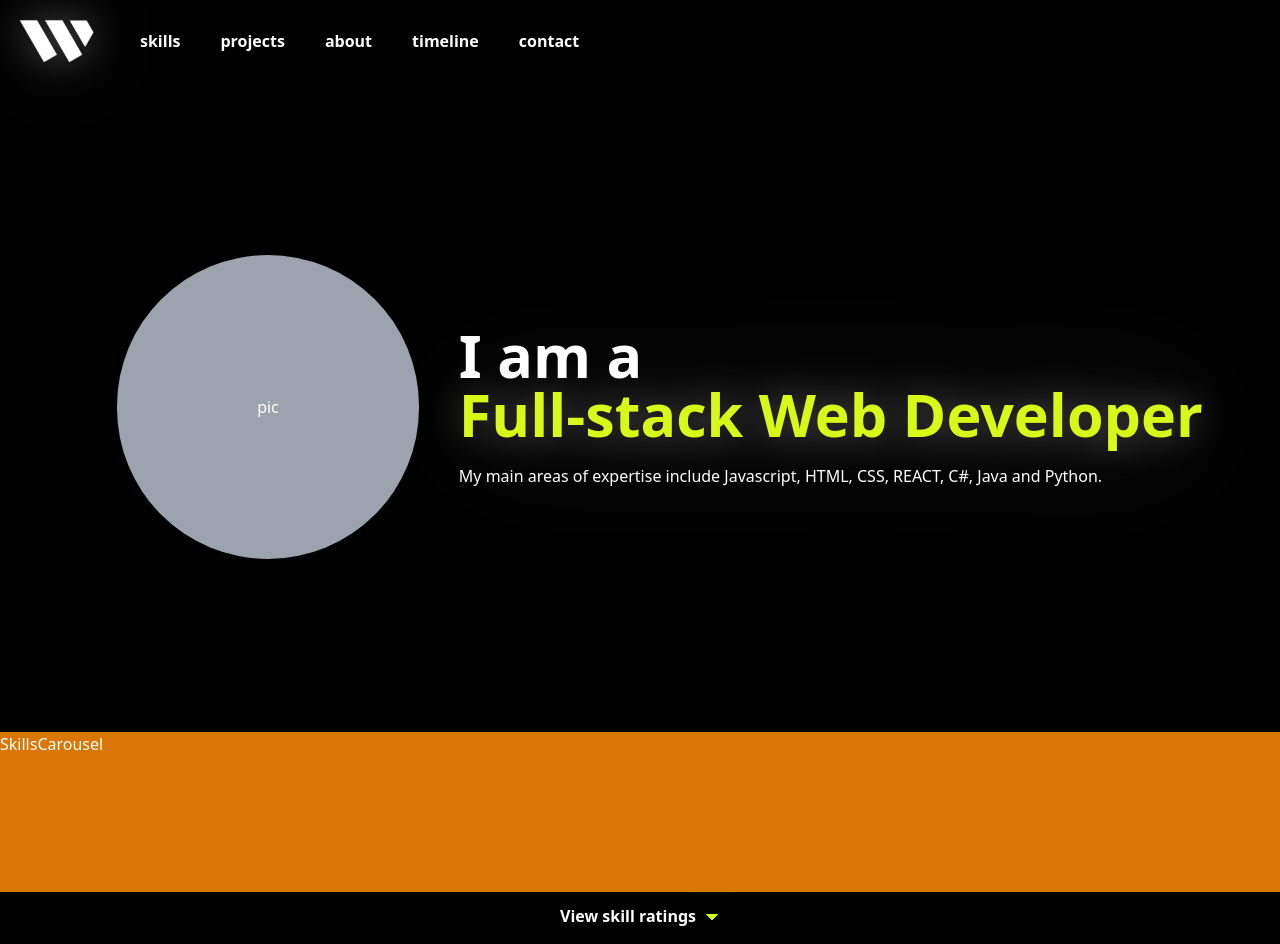
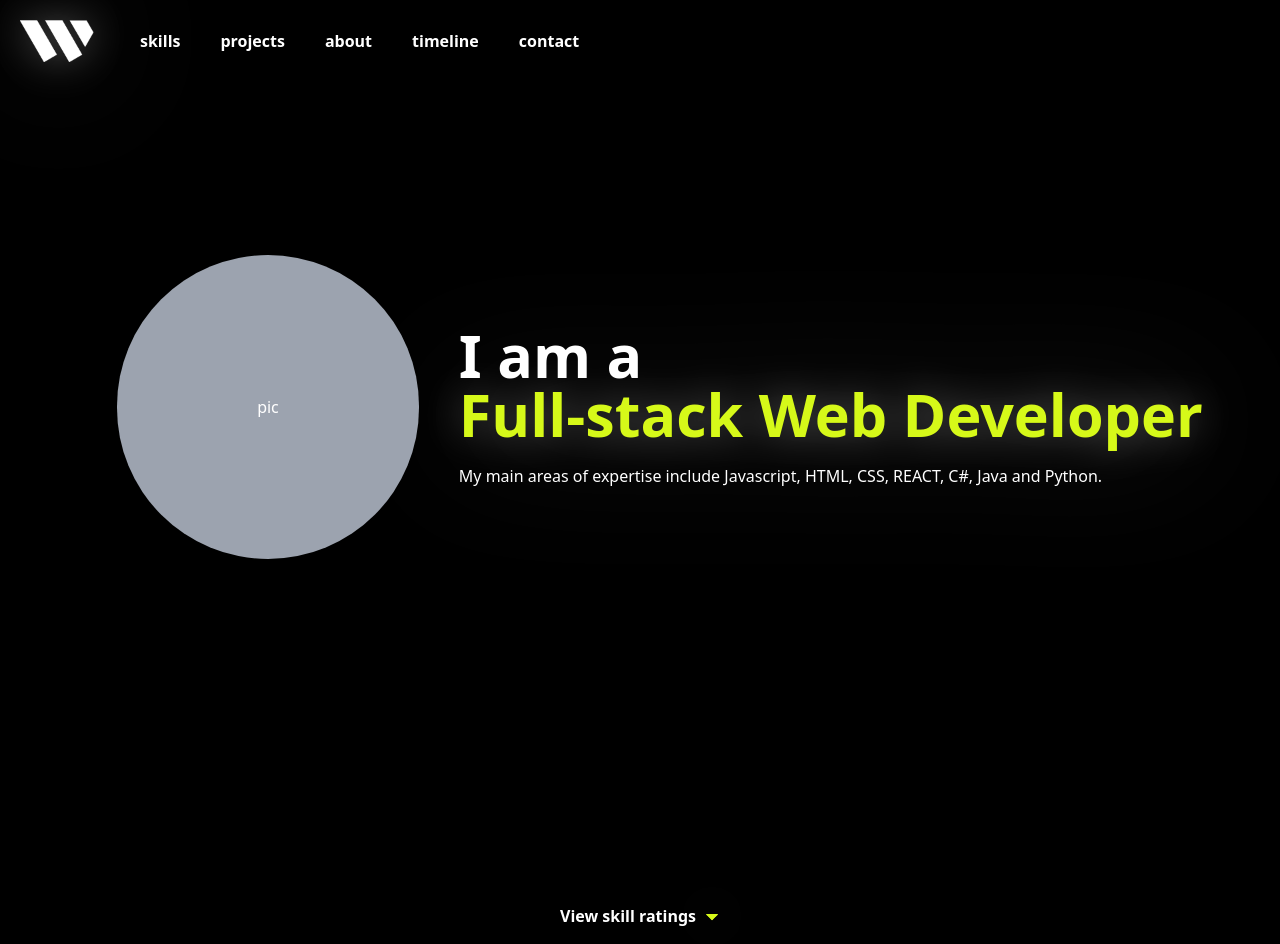
Before and after one commit to WoutDM/Resume, a React (Create React App) app: page / in a window 1280 px wide. Shown: the top 944 px of the page. Built offline with nearby package versions, Linux system fonts and the light colour scheme.

Commit message:
feat: add skill carousel
TODO: look for logos to add

```diff
--- a/src/pages/homepage/sections/Skills.jsx
+++ b/src/pages/homepage/sections/Skills.jsx
@@ -1,5 +1,5 @@
 import SkillRatings from "./SkillRatings";
-import SkillsCarousel from "./SkillsCarousel";
+import SkillsCarousel from "./SkillsCarousel/SkillsCarousel";
 import {useState} from "react";
 import dropDown from '../../../images/drop-down-30.png';
 import dropUp from '../../../images/drop-up-30.png';
--- a/src/pages/homepage/sections/SkillsCarousel.jsx
+++ /dev/null
@@ -1,8 +0,0 @@
-export default function SkillsCarousel() {
-
-    return (
-        <div className='bg-amber-600 h-50 w-full h-40'>
-            <p>SkillsCarousel</p>
-        </div>
-    );
-}
--- /dev/null
+++ b/src/pages/homepage/sections/SkillsCarousel/SkillsCarousel.css
@@ -0,0 +1,36 @@
+@keyframes slide {
+    from {
+        transform: translateX(0);
+    }
+    to {
+        transform: translateX(-50%);
+    }
+}
+
+.logos::before,
+.logos::after {
+    position: absolute;
+    top: 0;
+    width: 250px;
+    height: 100%;
+    content: "";
+    z-index: 2;
+}
+
+.logos:before {
+    left: 0;
+    background: linear-gradient(to left, rgba(255, 255, 255, 0), black);
+}
+
+.logos:after {
+    right: 0;
+    background: linear-gradient(to right, rgba(255, 255, 255, 0), black);
+}
+
+img {
+    filter: invert(99%) sepia(22%) saturate(2%) hue-rotate(138deg) brightness(113%) contrast(100%);
+}
+
+img:hover {
+    filter: invert(78%) sepia(38%) saturate(856%) hue-rotate(19deg) brightness(106%) contrast(107%);
+}
--- /dev/null
+++ b/src/pages/homepage/sections/SkillsCarousel/SkillsCarousel.jsx
@@ -0,0 +1,15 @@
+import './SkillsCarousel.css'
+
+export default function SkillsCarousel() {
+
+    return (
+            <div className="logos overflow-hidden w-11/12 h-40 py-15 whitespace-nowrap relative">
+                <div className="logos-slide inline-flex w-max animate-[slide_20s_linear_infinite]">
+                    {/*LOGOS HERE*/}
+                </div>
+                <div className="logos-slide inline-flex w-max animate-[slide_20s_linear_infinite]">
+                    {/*DUPLICATE LOGOS HERE*/}
+                </div>
+            </div>
+    );
+}
```
